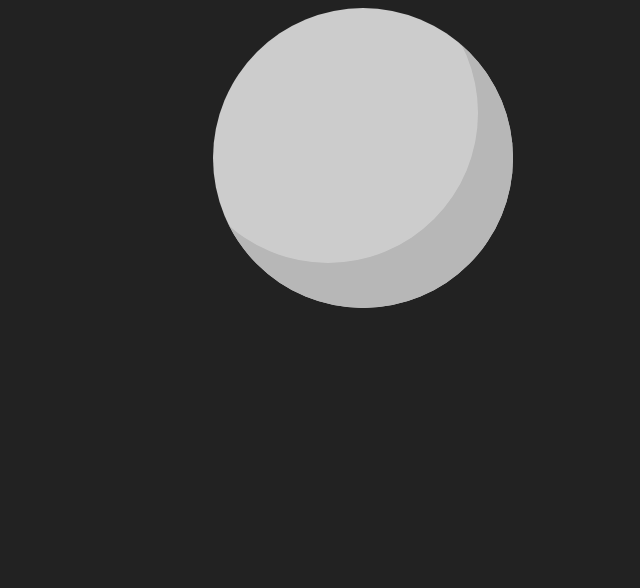
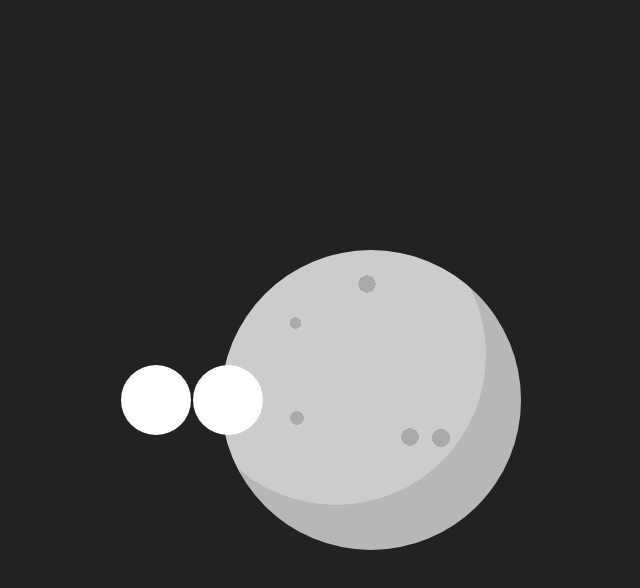
Before and after one commit to isaackeitor/LAB4_WEB, a plain HTML site: page index.html in a window 1280 px wide. Shown: the whole page, without its empty margins (277-917 px from the left). Drawn offline with Linux system fonts and the light colour scheme.

Commit message:
Avances significativos

```diff
--- a/style.css
+++ b/style.css
@@ -1,3 +1,9 @@
+*::before, *::after{
+    padding: 0;
+    box-sizing: border-box;
+    margin: 0;
+}
+
 body{
     background-color: #222222;
 }
@@ -7,8 +13,15 @@ body{
     align-items: center;
     height: 300px;
     width: 300px;
+    background:
+    radial-gradient(circle at 35% 15%, #AAAAAA 5%, #FFFFFF 0%, #CCCCCC 0%, #CCCCCC 0%) 64% 7%/10em 10em,
+    radial-gradient(circle at 30% 25%, #AAAAAA 5%, #FFFFFF 0%, #CCCCCC 0%, #CCCCCC 0%) 22% 24%/7em 7em,
+    radial-gradient(circle at 35% 55%, #AAAAAA 5%, #FFFFFF 0%, #CCCCCC 0%, #CCCCCC 0%) 14% 57%/10em 10em,
+    radial-gradient(circle at 90% 60%, #AAAAAA 5%, #FFFFFF 0%, #CCCCCC 0%, #CCCCCC 0%) 32% 65%/10em 10em,
+    radial-gradient(circle at 90% 70%, #AAAAAA 5%, #FFFFFF 0%, #CCCCCC 0%, #CCCCCC 0%) 54% 54%/10em 10em;
+    background-repeat: no-repeat;
     background-color: #CCCCCC;
-    margin: auto;
+    margin: calc(50vh - 150px) calc(50vw - 150px);
     right: 0;
     left: 0;
     top: 0;
@@ -16,3 +29,24 @@ body{
     border-radius: 100% 100% 100% 100% / 100% 100% 100% 100% ;
     box-shadow: inset -35px -45px 0 0 #B7B7B7;
 }
+
+.moon::before{
+    width: 70px;
+    height: 70px;
+    left: 50%;
+    margin-left: -100px;
+    background-color: #FFFFFF;
+    border-radius: 100% 100% 100% 100% / 100% 100% 100% 100% ;
+    content: "";
+}
+
+ .moon::after{
+    position: absolute;
+    width: 70px;
+    height: 70px;
+    right: 50%;
+    margin-right: 100px;
+    background-color: #FFFFFF;
+    border-radius: 100% 100% 100% 100% / 100% 100% 100% 100% ;
+    content: "";
+}
```
